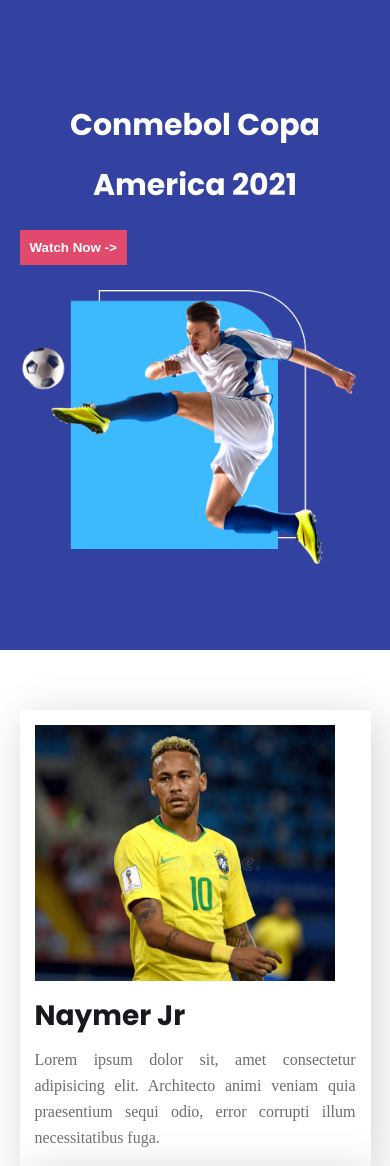
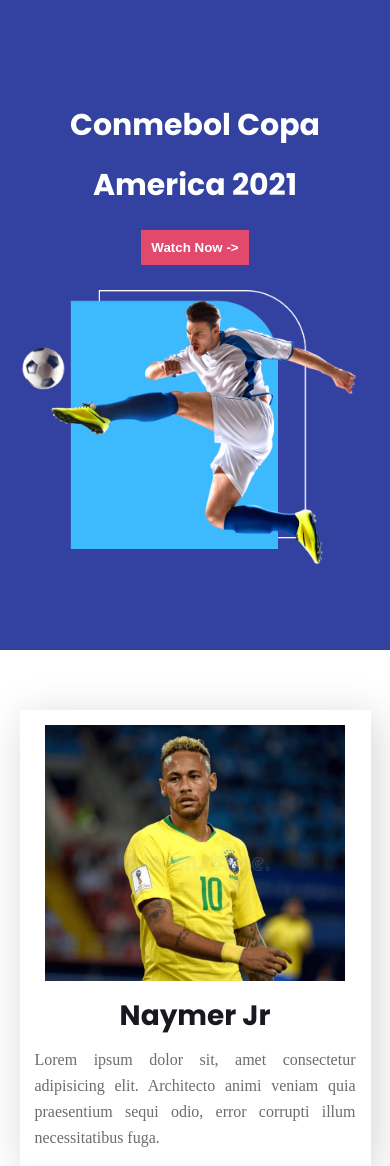
Before and after one commit to rkhademul8/football_front_end, a plain HTML site: page index.html in a window 390 px wide. Shown: the top 1166 px of the page. Drawn offline with Linux system fonts and the light colour scheme.

Commit message:
mobile_media_query_update

```diff
--- a/style.css
+++ b/style.css
@@ -215,7 +215,10 @@
     .copa-main{
 
         grid-template-columns: repeat(1,1fr);
+    }
 
+    .copa-content {
+        text-align: center;
     }
     .copa-content h1 {
         font-size: 30px;
@@ -234,6 +237,11 @@
         margin-bottom: 0px;
     }
 
+    .player{
+        text-align: center;
+        margin-bottom: 20px;
+    }
+
     .highlight-content h1 {
         font-size: 44px;
         text-align: center;
@@ -243,7 +251,7 @@
         margin-bottom: 25px;
     }
     .highlight-thumbnail img {
-        width: 330px;
+        width: 345px;
     }
     .footer-content img {
         width: 295.87px;
@@ -273,11 +281,11 @@
         width: 90%;
         margin: auto;
     }
+
     .copa-main{
+        grid-template-columns: repeat(2,1fr);
+    }
 
-        grid-template-columns: repeat(2,1fr);
-
-    }
     .copa-content h1 {
         font-size: 30px;
 
```
